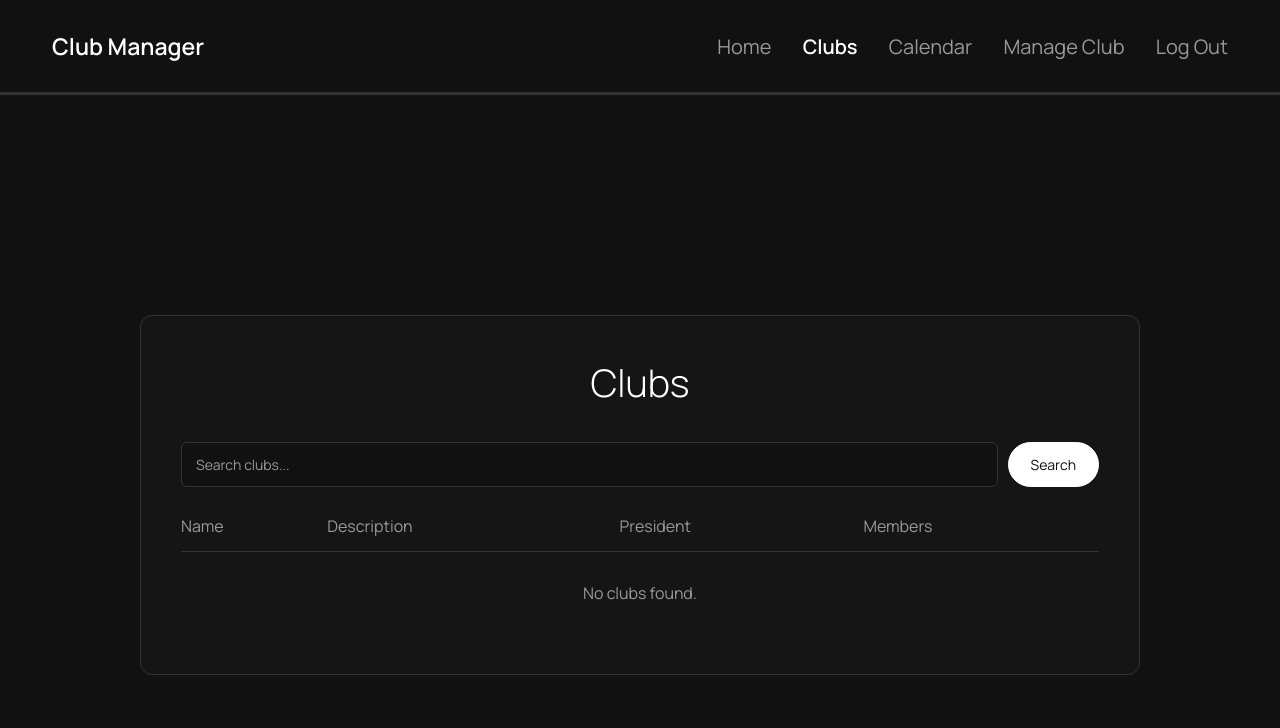
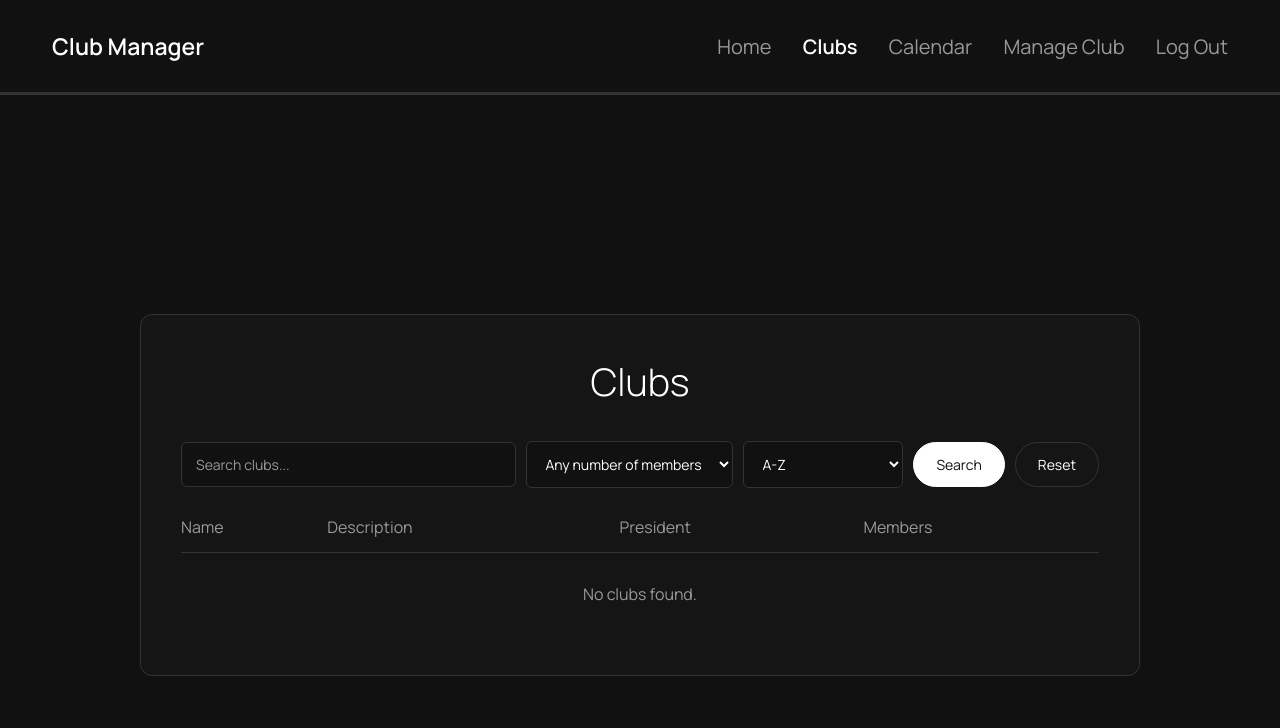
Before and after one commit to nolsluv/club-manager, a Django app: page /clubs/ in a window 1280 px wide. Shown: the top 728 px of the page. Run offline with Django 5.2, Linux system fonts and the light colour scheme; the visitor is signed in with stand-in values (Sample User, id 1).

Commit message:
Added filtering search
Added filtering and logic for it, a reset button to reset search filters and css to differ the two buttons

```diff
--- a/members/views.py
+++ b/members/views.py
@@ -8,7 +8,7 @@
 from django.contrib.auth.models import User
 from django.shortcuts import get_object_or_404
 from django.contrib import messages
-from django.db.models import Q
+from django.db.models import Q, Count
 
 
 def register(request):
@@ -69,15 +69,45 @@
 @login_required
 def clubs(request):
     search = request.GET.get("search", "")
-    clubs = Club.objects.all()
+    members_filter = request.GET.get("members", "")
+    sort = request.GET.get("sort", "az")
+    clubs = Club.objects.annotate(
+        member_count=Count("members")
+    )
 
+    # Search by club name or description
     if search:
         clubs = clubs.filter(
             Q(name__icontains=search) |
             Q(short_description__icontains=search)
         )
 
-    return render(request, "clubs.html", {"clubs": clubs, "search": search})
+    # Filter by number of members
+    if members_filter == "1-10":
+        clubs = clubs.filter(member_count__gte=1, member_count__lte=10)
+    elif members_filter == "11-25":
+        clubs = clubs.filter(member_count__gte=11, member_count__lte=25)
+    elif members_filter == "26-50":
+        clubs = clubs.filter(member_count__gte=26, member_count__lte=50)
+    elif members_filter == "50+":
+        clubs = clubs.filter(member_count__gte=50)
+
+    # Sort Results
+    if sort == "za":
+        clubs = clubs.order_by("-name")
+    elif sort == "most":
+        clubs = clubs.order_by("-member_count", "name")
+    elif sort == "least":
+        clubs = clubs.order_by("member_count", "name")
+    else:
+        clubs = clubs.order_by("name")
+
+    return render(request, "clubs.html", {
+        "clubs": clubs,
+        "search": search,
+        "members_filter": members_filter,
+        "sort": sort,
+    })
 
 def club_detail(request, club_id):
     club = get_object_or_404(Club, id=club_id)
--- a/static/css/style.css
+++ b/static/css/style.css
@@ -964,13 +964,15 @@
 
 .club-search-form {
     display: flex;
+    align-items: center;
     gap: 10px;
     margin-top: 10px;
-    margin-bottom: 24px
+    margin-bottom: 28px
 }
 
 .club-search-input {
     flex: 1;
+    min-width: 180px;
     padding: 12px 14px;
     border: 1px solid var(--border);
     border-radius: 6px;
@@ -990,6 +992,28 @@
     border-color: var(--text);
 }
 
+.club-filter {
+    padding: 12px 14px;
+    border: 1px solid var(--border);
+    border-radius: 6px;
+    background: var(--bg);
+    color: var(--text);
+    font-size: 14px;
+    font-family: "Manrope", sans-serif;
+    cursor: pointer;
+    outline: none;
+    transition: border-color 0.3s ease;
+}
+
+.club-filter:focus {
+    border-color: var(--text);
+}
+
+.club-filter option {
+    background: var(--surface);
+    color: var(--text);
+}
+
 .club-search-button {
     width: auto !important;
     padding: 12px 22px !important;
@@ -1001,6 +1025,7 @@
     font-size: 14px;
     font-family: "Manrope", sans-serif;
     cursor: pointer;
+    white-space: nowrap;
     transition: background 0.3s ease, color 0.3s ease, border-color 0.3s ease;
 }
 
@@ -1009,3 +1034,22 @@
     color: var(--text);
     border-color: var(--text);
 }
+
+.club-reset-button {
+    padding: 12px 22px;
+    border: 1px solid var(--border);
+    border-radius: 25px;
+    background: transparent;
+    color: var(--text);
+    font-size: 14px;
+    font-family: "Manrope", sans-serif;
+    text-decoration: none;
+    white-space: nowrap;
+    transition: background 0.3s ease, color 0.3s ease, border-color 0.3s ease;
+}
+
+.club-rest-button:hover {
+    background: var(--text);
+    color: var(--bg);
+    border-color: var(--text);
+}
--- a/templates/clubs.html
+++ b/templates/clubs.html
@@ -16,7 +16,44 @@
                 value="{{ search }}"
                 class="club-search-input"
             >
+
+            <!-- Member Filter -->
+            <select name="members" class="club-filter">
+                <option value="" {% if members_filter == "" %}selected{% endif %}>
+                    Any number of members
+                </option>
+                <option value="1-10" {% if members_filter == "1-10" %}selected{% endif %}>
+                    1-10 members
+                </option>
+                <option value="11-25" {% if members_filter == "11-25" %}selected{% endif %}>
+                    11-25 members
+                </option>
+                <option value="26-50" {% if members_filter == "26-50" %}selected{% endif %}>
+                    26-50 members
+                </option>
+                <option value="50+" {% if members_filter == "50+" %}selected{% endif %}>
+                    50+ members
+                </option>
+            </select>
+
+            <!-- A to Z Filter -->
+            <select name="sort" class="club-filter">
+                <option value="az" {% if sort == "az" %}selected{% endif %}>
+                    A-Z
+                </option>
+                <option value="za" {% if sort == "za" %}selected{% endif %}>
+                    Z-A
+                </option>
+                <option value="most" {% if sort == "most" %}selected{% endif %}>
+                    Most members
+                </option>
+                <option value="least" {% if sort == "least" %}selected{% endif %}>
+                    Fewest members
+                </option>
+            </select>
+
             <button type="submit" class="club-search-button">Search</button>
+            <a href="{% url 'clubs' %}" class="club-reset-button">Reset</a>
         </form>
 
         <table class="clubs-table">
@@ -42,7 +79,7 @@
                         No leader assigned
                     {% endif %}
                 </td>
-                <td>{{ club.members.count }}</td>
+                <td>{{ club.member_count }}</td>
             </tr>
             {% empty %}
             <tr>
```
